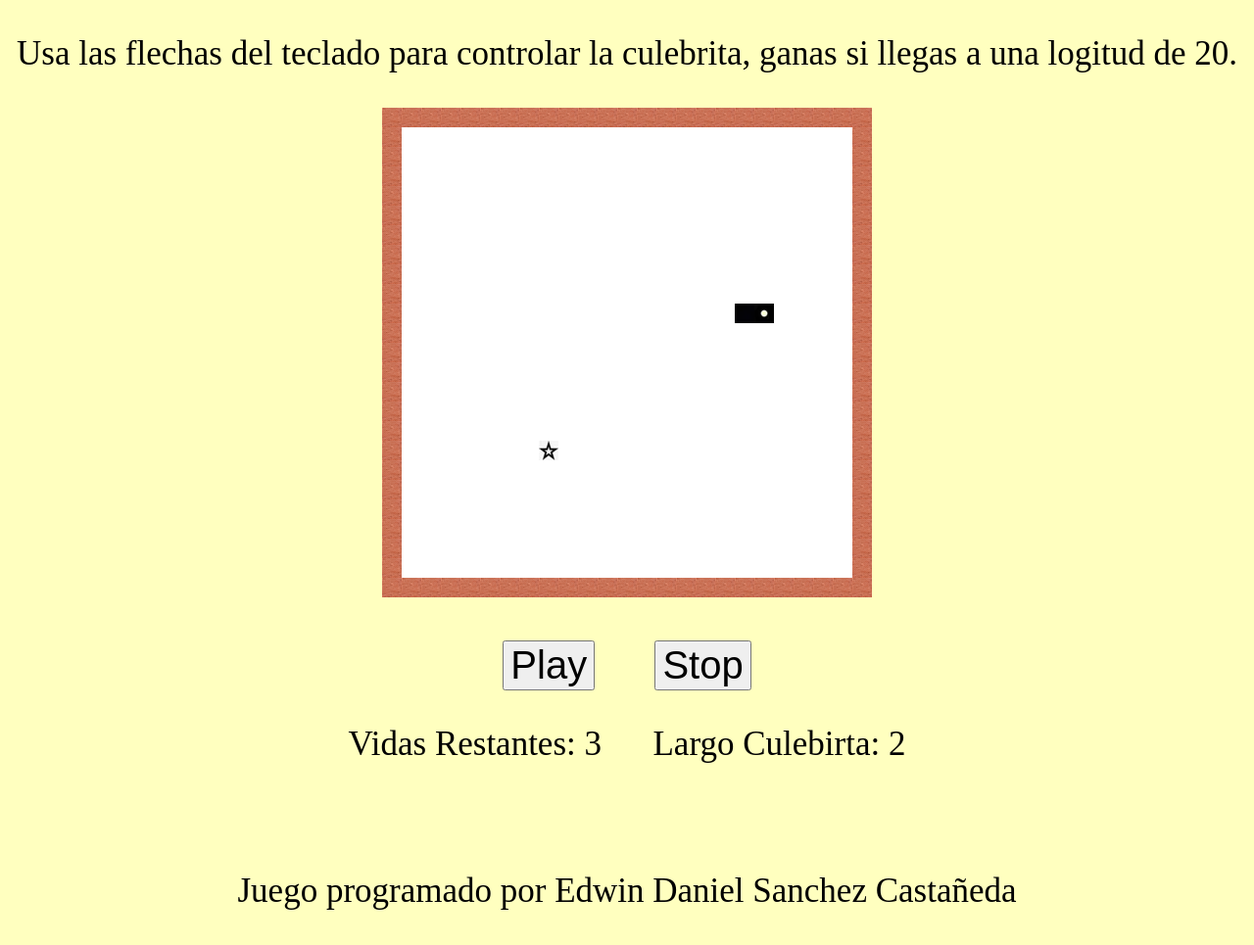
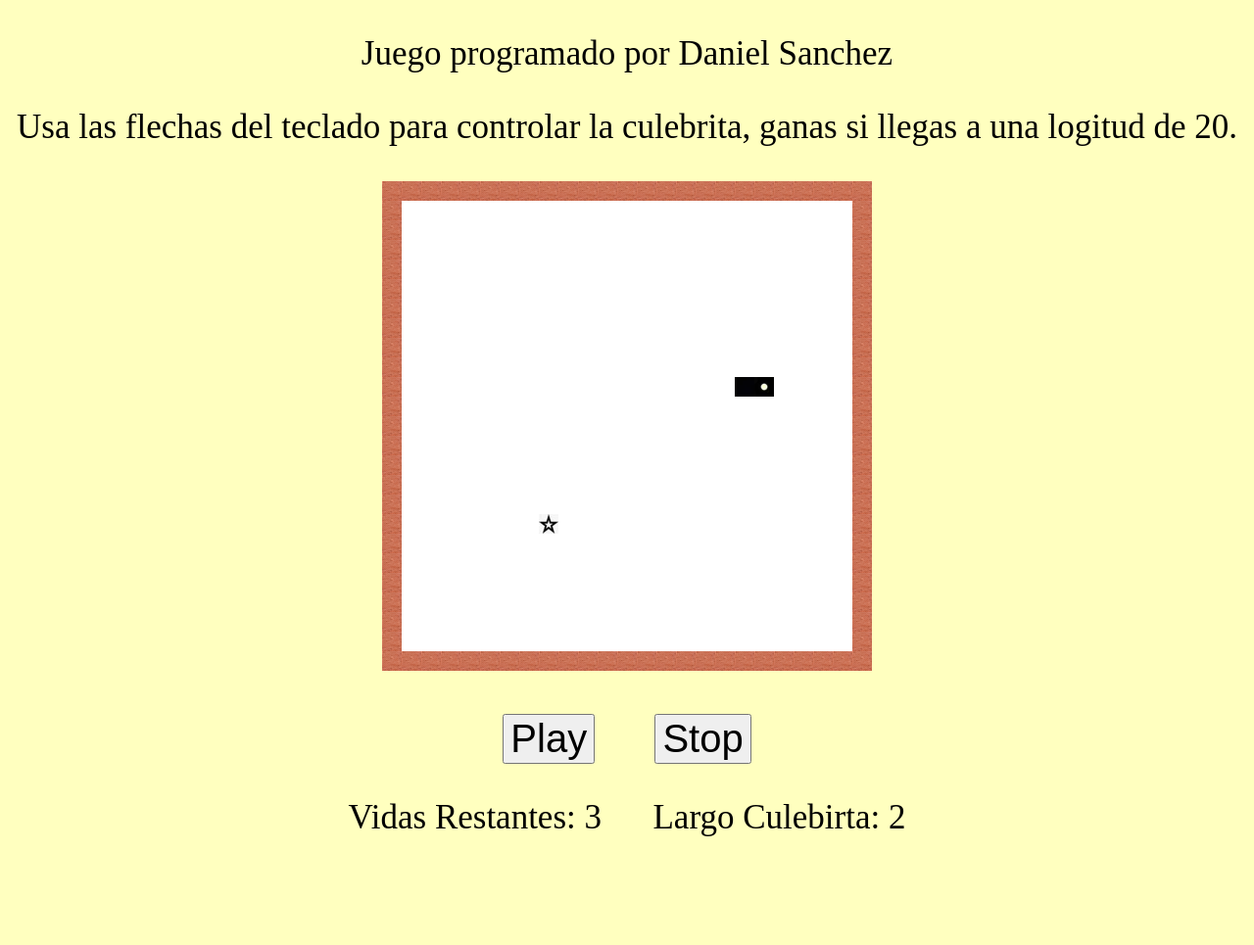
Before and after one commit to Don-Rick-Grimes/JuegoCulebrita, a plain HTML site: page index.html in a window 1280 px wide. Shown: the whole page at 98% size. After the commit the page ends 890 px from the top, so only its background shows below. Drawn offline with Linux system fonts and the light colour scheme.

Commit message:
Update index.html

```diff
--- a/index.html
+++ b/index.html
@@ -21,6 +21,7 @@
     </style>
   </head>
   <body>
+  <p>Juego programado por Daniel Sanchez</p>
   <p>Usa las flechas del teclado para controlar la culebrita, ganas si llegas a una logitud de 20.</p>
   <canvas id="villaPlatzi_canvas" width="500" height="500"></canvas>
   <p>
@@ -29,8 +30,6 @@
   </p>
   <p id="texto_p"></p>
   <p id="texto_p2"></p>
-  <br/>
-  <p>Juego programado por Edwin Daniel Sanchez Castañeda</p>
   <script type="text/javascript" src="culebrita.js"></script>
   </body>
 </html>
```
